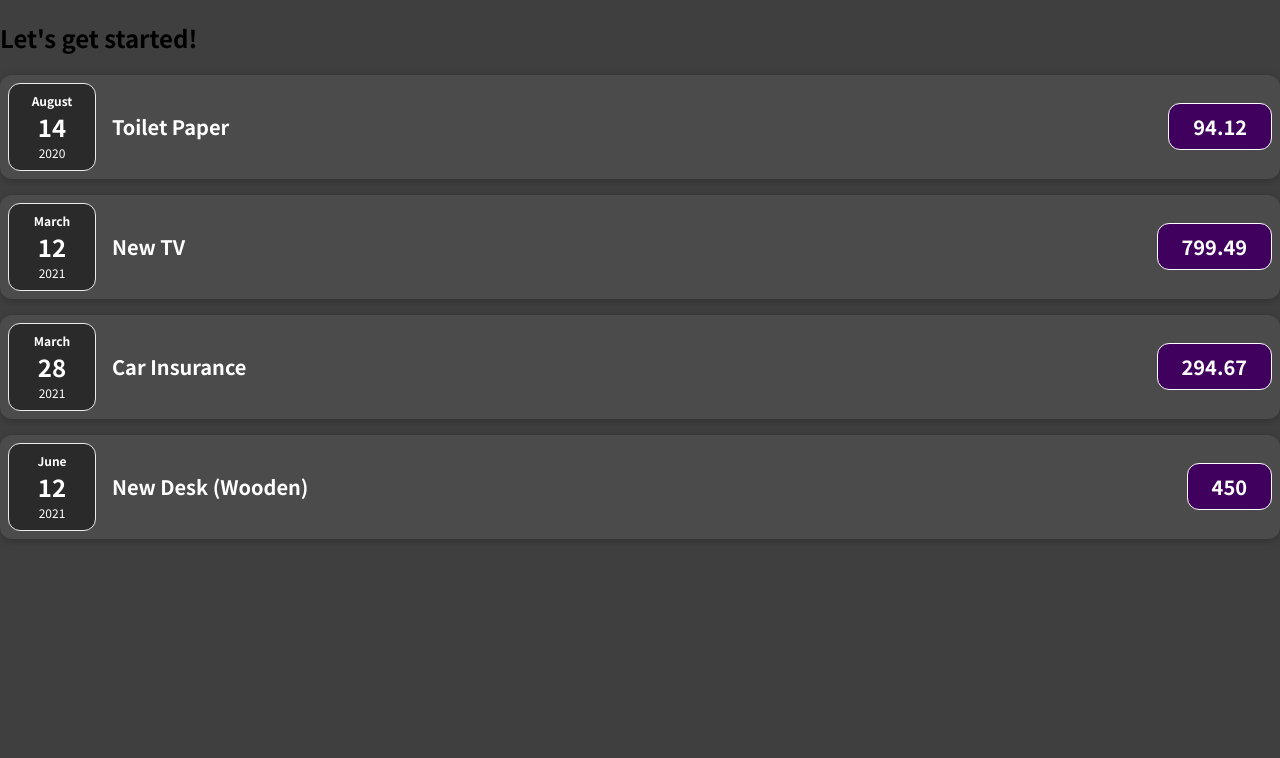
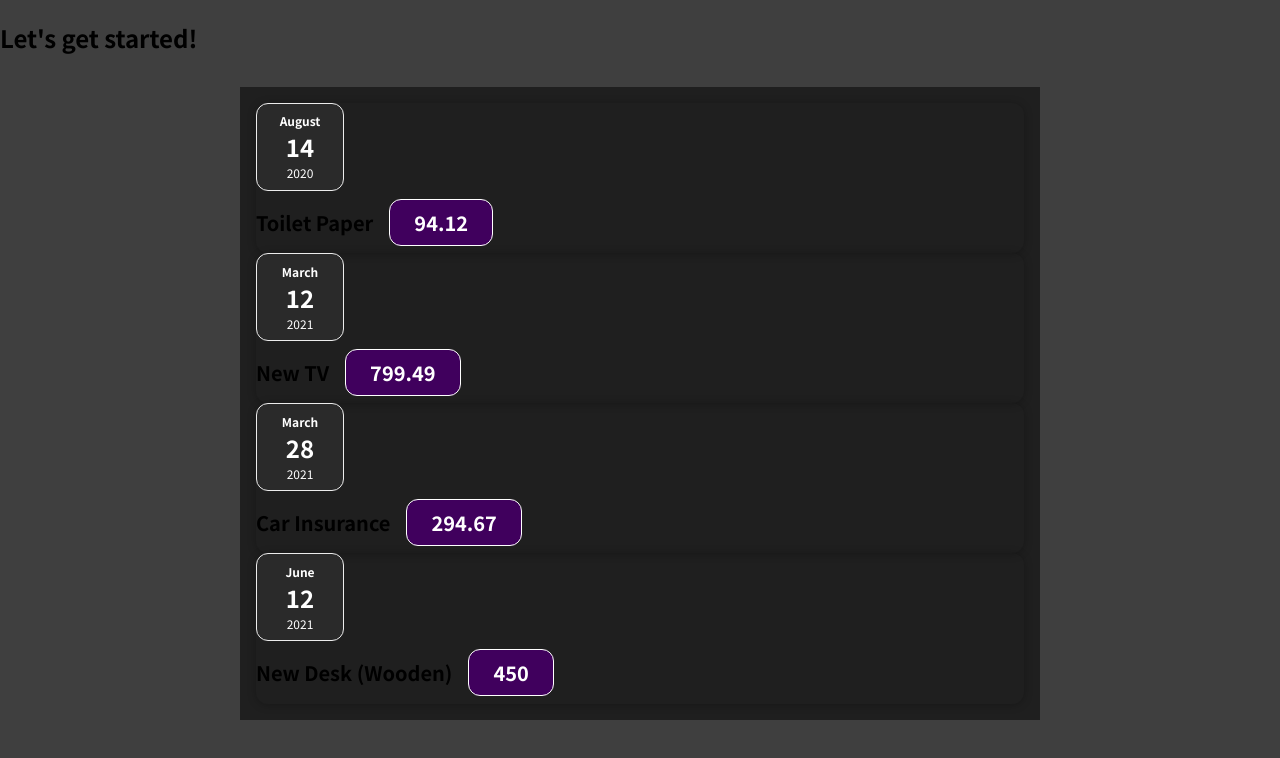
Before and after one commit to Kelvon-Patterson/learn-react, a JavaScript app: page / in a window 1280 px wide. Shown: the top 758 px of the page. Built offline with nearby package versions, Linux system fonts and the light colour scheme.

Commit message:
feat: added Expenses component

```diff
--- a/src/App.js
+++ b/src/App.js
@@ -1,4 +1,4 @@
-import ExpenseItem from "./components/ExpenseItem";
+import Expenses from "./components/Expenses";
 
 function App() {
     const expenses = [
@@ -25,22 +25,7 @@ function App() {
     return (
         <div>
             <h2>Let's get started!</h2>
-            <ExpenseItem
-                title={expenses[0].title}
-                amount={expenses[0].amount}
-                date={expenses[0].date}/>
-            <ExpenseItem
-                title={expenses[1].title}
-                amount={expenses[1].amount}
-                date={expenses[1].date}/>
-            <ExpenseItem
-                title={expenses[2].title}
-                amount={expenses[2].amount}
-                date={expenses[2].date}/>
-            <ExpenseItem
-                title={expenses[3].title}
-                amount={expenses[3].amount}
-                date={expenses[3].date}/>
+           <Expenses items={expenses}/>
         </div>
     );
 }
--- /dev/null
+++ b/src/components/Card.css
@@ -0,0 +1,4 @@
+.card{
+    border-radius: 12px;
+    box-shadow: 0 1px 8px rgba(0,0,0,0.25);
+}
--- /dev/null
+++ b/src/components/Card.js
@@ -0,0 +1,5 @@
+import './Card.css';
+function Card(props){
+    return <div className="card">{props.children}</div>
+}
+export default Card;
--- a/src/components/ExpenseItem.css
+++ b/src/components/ExpenseItem.css
@@ -2,10 +2,8 @@
     display: flex;
     justify-content: space-between;
     align-items: center;
-    box-shadow: 0 2px 8px rgba(0, 0, 0, 0.25);
     padding: 0.5rem;
     margin: 1rem 0;
-    border-radius: 12px;
     background-color: #4b4b4b;
 }
 
--- a/src/components/ExpenseItem.js
+++ b/src/components/ExpenseItem.js
@@ -1,16 +1,18 @@
 import './ExpenseItem.css';
 import './ExpenseDate';
 import ExpenseDate from "./ExpenseDate";
+import './Card.css'
+import Card from "./Card";
 function ExpenseItem(props){
 
     return (
-        <div className="expense-item">
+        <Card className="expense-item">
        <ExpenseDate date={props.date}/>
         <div className="expense-item__description">
             <h2>{props.title}</h2>
             <div className="expense-item__price">{props.amount}</div>
         </div>
-    </div>);
+    </Card>);
 }
 
 export default ExpenseItem; //need to export the file so its usable outside of its home file
--- /dev/null
+++ b/src/components/Expenses.css
@@ -0,0 +1,8 @@
+.expenses{
+    padding: 1rem;
+    background-color: rgb(31,31,31);
+    margin: 2rem auto;
+    width: 50rem;
+    max-width: 95%;
+
+}
--- /dev/null
+++ b/src/components/Expenses.js
@@ -0,0 +1,28 @@
+import './ExpenseItem';
+import ExpenseItem from "./ExpenseItem";
+import './Expenses.css'
+function Expenses(props) {
+
+    return (
+        <div className="expenses">
+            <ExpenseItem
+                title={props.items[0].title}
+                amount={props.items[0].amount}
+                date={props.items[0].date}/>
+            <ExpenseItem
+                title={props.items[1].title}
+                amount={props.items[1].amount}
+                date={props.items[1].date}/>
+            <ExpenseItem
+                title={props.items[2].title}
+                amount={props.items[2].amount}
+                date={props.items[2].date}/>
+            <ExpenseItem
+                title={props.items[3].title}
+                amount={props.items[3].amount}
+                date={props.items[3].date}/>
+
+        </div>);
+}
+
+export default Expenses;
```
